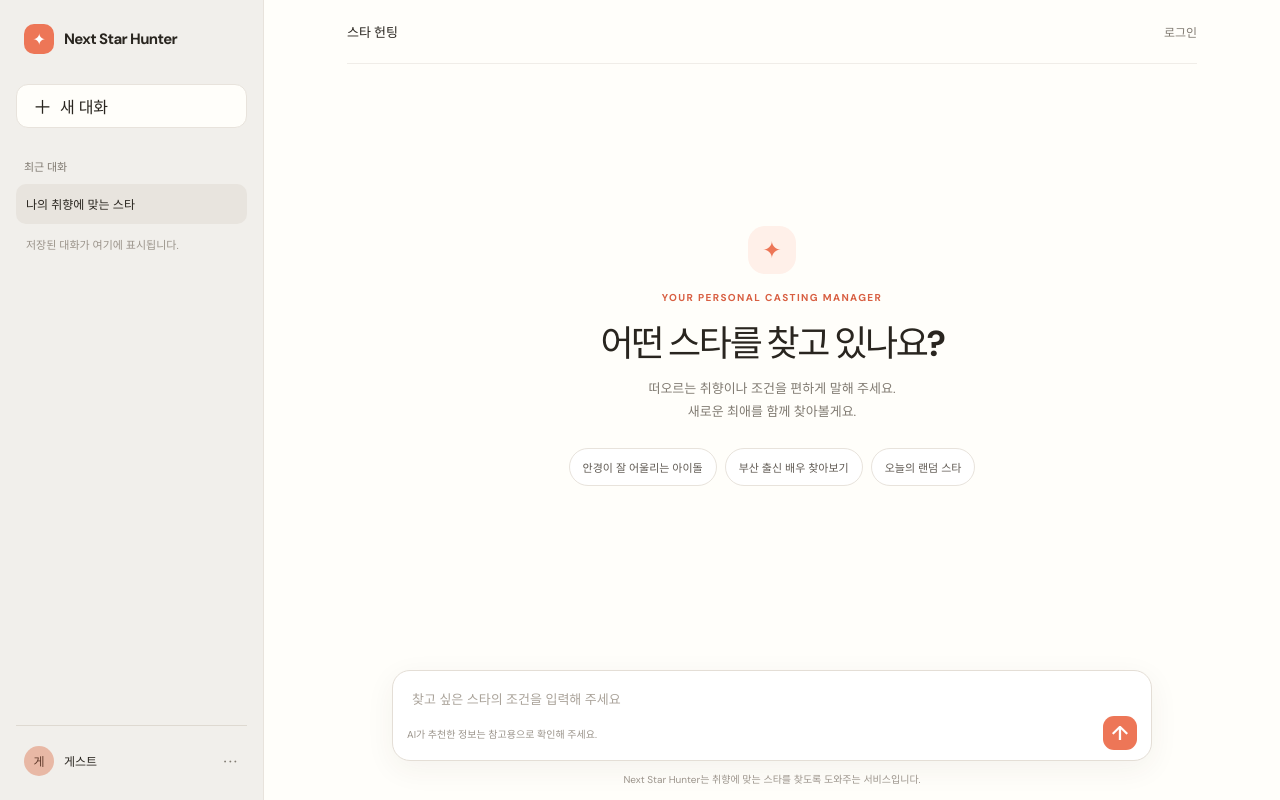
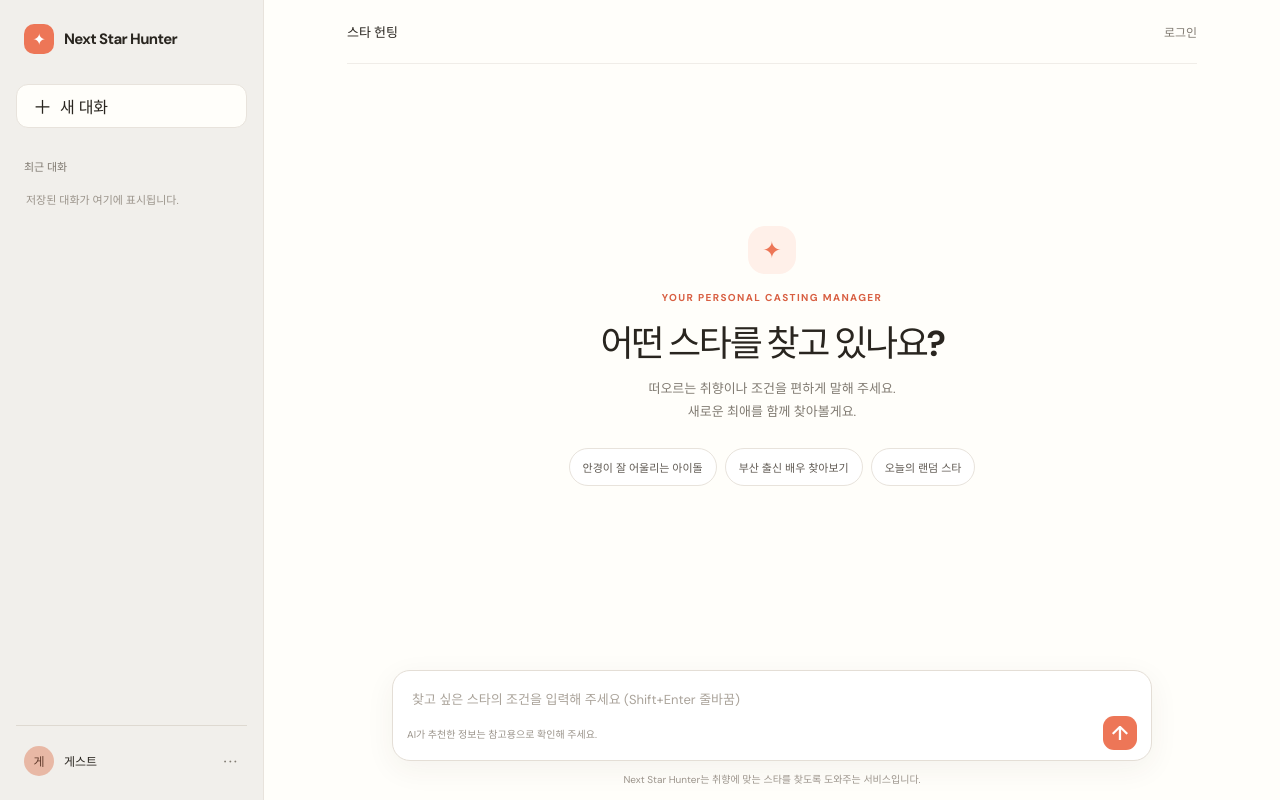
Before and after one commit to innurhap28/Next-Star-Hunter.bot, a FastAPI app: page / in a window 1280 px wide. Run offline with FastAPI, Linux system fonts and the light colour scheme; the visitor is signed in with stand-in values (Sample User, id 1).

Commit message:
feat: 채팅 화면 더미 기록 제거와 상태 안내 영역 추가

```diff
--- a/frontend/static/css/app.css
+++ b/frontend/static/css/app.css
@@ -66,8 +66,8 @@
 .new-chat-button span { font-size: 19px; font-weight: 400; }
 .history-heading { margin: 30px 8px 10px; color: var(--muted); font-size: 11px; font-weight: 600; }
 .chat-history { display: flex; flex-direction: column; gap: 5px; }
-.history-item { overflow: hidden; padding: 11px 10px; border-radius: 10px; font-size: 12px; text-overflow: ellipsis; white-space: nowrap; }
-.history-item.is-current { background: #e8e4de; }
+.history-item { overflow: hidden; width: 100%; padding: 11px 10px; border: 0; border-radius: 10px; background: transparent; cursor: pointer; font-size: 12px; text-align: left; text-overflow: ellipsis; white-space: nowrap; }
+.history-item:hover, .history-item:focus-visible { background: #e8e4de; }
 .history-empty { margin: 8px 10px; color: #9b948b; font-size: 11px; line-height: 1.6; }
 .sidebar-footer { margin-top: auto; padding-top: 12px; border-top: 1px solid #ded9d1; }
 .user-profile { display: flex; align-items: center; gap: 10px; padding: 8px; border-radius: 10px; }
@@ -94,6 +94,9 @@
 .message { max-width: min(80%, 560px); padding: 13px 16px; border-radius: 16px; font-size: 13px; line-height: 1.65; white-space: pre-wrap; }
 .message-user { align-self: flex-end; border-bottom-right-radius: 5px; background: var(--accent); color: white; }
 .message-assistant { align-self: flex-start; border: 1px solid var(--line); border-bottom-left-radius: 5px; background: white; }
+.message-assistant.is-pending { color: var(--muted); }
+.message-error { align-self: flex-start; border: 1px solid #f0c9c2; border-bottom-left-radius: 5px; background: #fff5f3; color: #bd493e; }
+.message-note { align-self: flex-start; margin: -10px 0 0 4px; color: #9b948b; font-size: 11px; }
 .composer { width: min(100%, 760px); padding: 12px 14px 10px; border: 1px solid #e4ded6; border-radius: 18px; background: white; box-shadow: 0 8px 30px rgba(73, 54, 38, .06); }
 .composer textarea { display: block; width: 100%; min-height: 32px; max-height: 150px; resize: none; border: 1px solid transparent; border-radius: 8px; outline: none; padding: 6px 4px; font-size: 13px; line-height: 1.5; }
 .composer textarea:focus { border-color: transparent; box-shadow: none; }
@@ -103,6 +106,9 @@
 .send-button { width: 34px; min-height: 34px; padding: 0; border-radius: 11px; font-size: 20px; }
 .send-button:disabled { background: #d9d4ce; cursor: not-allowed; }
 .chat-disclaimer { margin: 10px 0 0; text-align: center; }
+.chat-status { width: min(100%, 760px); min-height: 16px; margin: 6px 0 0; color: var(--muted); font-size: 11px; }
+.chat-status.is-error { color: #bd493e; }
+.chat-status:empty { display: none; }
 
 @media (max-width: 720px) {
   .chat-layout { grid-template-columns: 1fr; }
--- a/frontend/templates/chat.html
+++ b/frontend/templates/chat.html
@@ -10,7 +10,7 @@
   </head>
   <body class="chat-page">
     <div class="chat-layout">
-      <aside class="sidebar" aria-label="대화 메뉴">
+      <aside class="sidebar" id="chat-sidebar" aria-label="대화 메뉴">
         <a class="brand" href="/" aria-label="Next Star Hunter 홈">
           <span class="brand-mark" aria-hidden="true">✦</span>
           <span>Next Star Hunter</span>
@@ -19,9 +19,8 @@
           <span aria-hidden="true">＋</span> 새 대화
         </button>
         <div class="history-heading">최근 대화</div>
-        <nav class="chat-history" aria-label="최근 대화 목록">
-          <a class="history-item is-current" href="#" aria-current="page">나의 취향에 맞는 스타</a>
-          <p class="history-empty">저장된 대화가 여기에 표시됩니다.</p>
+        <nav class="chat-history" aria-label="최근 대화 목록" data-chat-history>
+          <p class="history-empty" data-history-empty>저장된 대화가 여기에 표시됩니다.</p>
         </nav>
         <div class="sidebar-footer">
           <a class="user-profile" href="/auth">
@@ -34,7 +33,7 @@
 
       <main class="chat-main">
         <header class="chat-topbar">
-          <button class="icon-button mobile-menu-button" type="button" aria-label="대화 메뉴 열기" data-menu-toggle>☰</button>
+          <button class="icon-button mobile-menu-button" type="button" aria-label="대화 메뉴 열기" aria-controls="chat-sidebar" aria-expanded="false" data-menu-toggle>☰</button>
           <span class="topbar-title">스타 헌팅</span>
           <a class="topbar-link" href="/auth" data-login-link>로그인</a>
           <button class="topbar-link" type="button" data-logout-button hidden>로그아웃</button>
@@ -57,12 +56,13 @@
 
         <form class="composer" data-chat-form>
           <label class="visually-hidden" for="chat-input">스타에게 바라는 조건을 입력하세요</label>
-          <textarea id="chat-input" name="message" rows="1" placeholder="찾고 싶은 스타의 조건을 입력해 주세요" data-chat-input></textarea>
+          <textarea id="chat-input" name="message" rows="1" placeholder="찾고 싶은 스타의 조건을 입력해 주세요 (Shift+Enter 줄바꿈)" aria-describedby="chat-status" data-chat-input></textarea>
           <div class="composer-actions">
             <span class="composer-hint">AI가 추천한 정보는 참고용으로 확인해 주세요.</span>
             <button class="button button-primary send-button" type="submit" aria-label="메시지 보내기" data-send-button>↑</button>
           </div>
         </form>
+        <p class="chat-status" id="chat-status" role="status" data-chat-status></p>
         <p class="chat-disclaimer">Next Star Hunter는 취향에 맞는 스타를 찾도록 도와주는 서비스입니다.</p>
       </main>
     </div>
```
